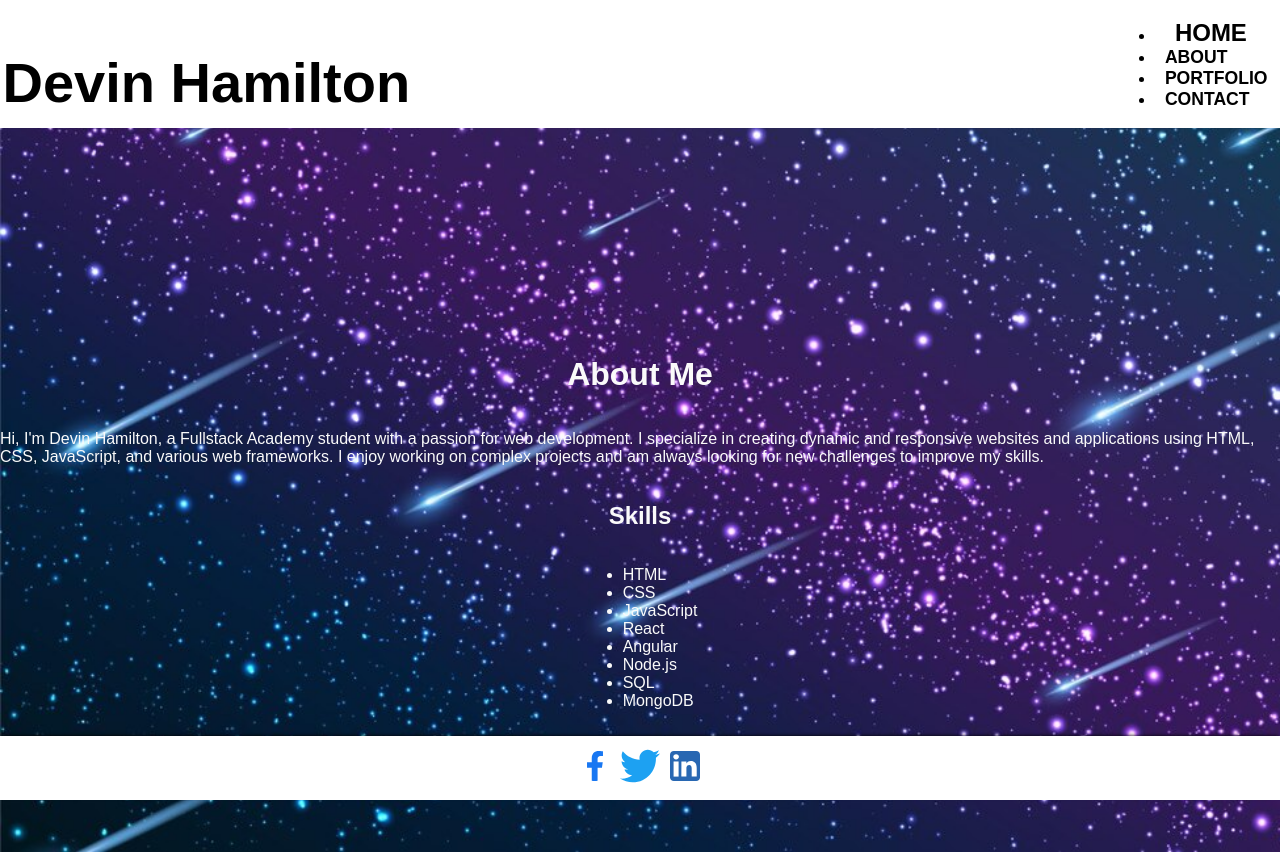
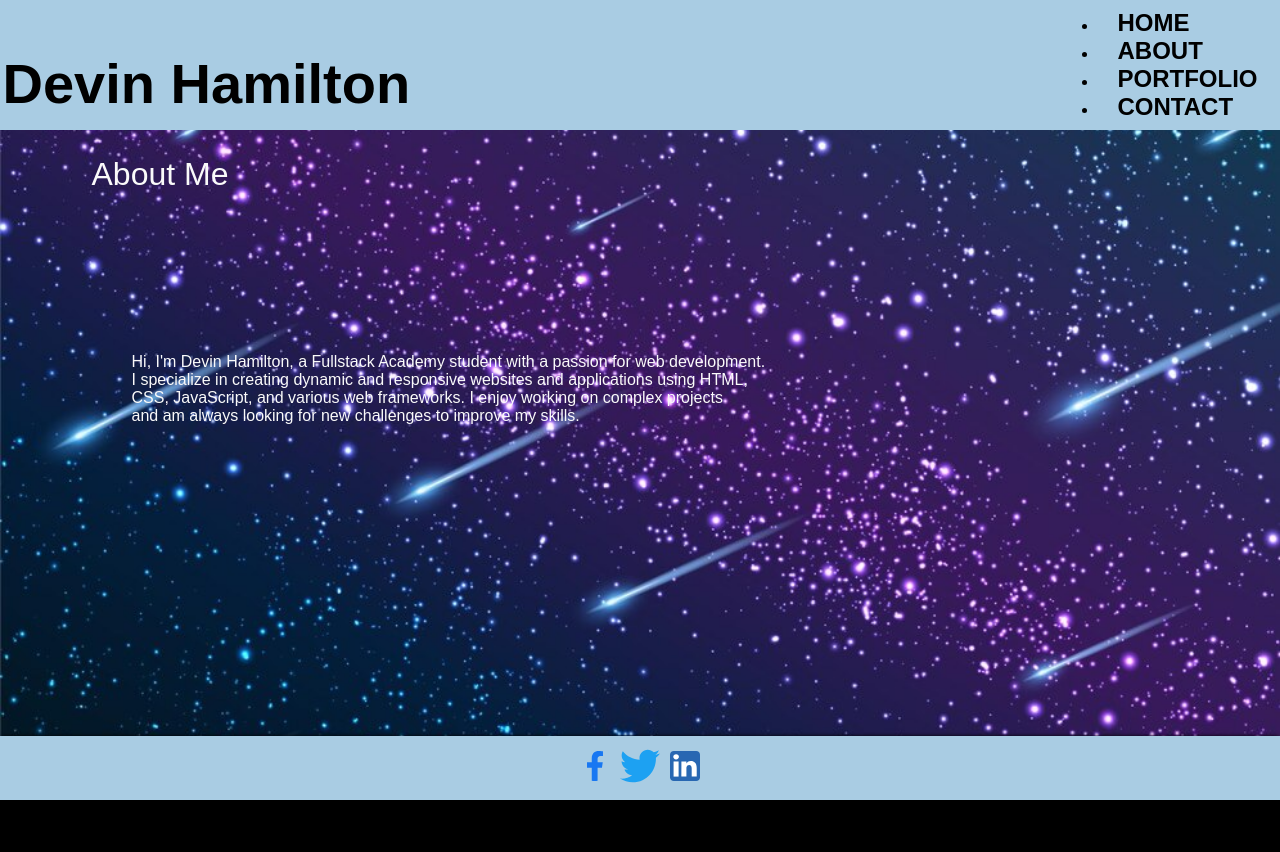
Before and after one commit to Devins-Org/Personal-website, a plain HTML site: page about.html in a window 1280 px wide. After the commit the page ends 800 px from the top, so only its background shows below. Drawn offline with Linux system fonts and the light colour scheme.

Commit message:
Add some background color on header and footer.

```diff
--- a/about.html
+++ b/about.html
@@ -16,29 +16,20 @@
         <nav>
             <ul class="nav-links">
                 <li><a href="index.html" class="active">HOME</a></li>
-                <li><a href="about.html">ABOUT</a></li>
-                <li><a href="portfolio.html">PORTFOLIO</a></li>
-                <li><a href="contact.html">CONTACT</a></li>
+                <li><a href="about.html" class="active">ABOUT</a></li>
+                <li><a href="portfolio.html" class="active">PORTFOLIO</a></li>
+                <li><a href="contact.html" class="active">CONTACT</a></li>
             </ul>
         </nav>
     </header>
     <main>
-        <h1>About Me</h1>
+        <section>
+            <h2 class="hero-about">About Me</h2>
         <p>
-            Hi, I'm Devin Hamilton, a Fullstack Academy student with a passion for web development. I specialize in creating dynamic and responsive websites and applications using HTML, CSS, JavaScript, and various web frameworks. I enjoy working on complex projects and am always looking for new challenges to improve my skills.
+            <blockquote class="hero-aboutMe">  Hi, I'm Devin Hamilton, a Fullstack Academy student with a passion for web development. <br>I specialize in creating dynamic and responsive websites and applications using HTML, <br>CSS, JavaScript, and various web frameworks. I enjoy working on complex projects <br>and am always looking for new challenges to improve my skills.
+        </p>
+        </section>
 
-        </p>
-        <h2>Skills</h2>
-        <ul>
-            <li>HTML</li>
-            <li>CSS</li>
-            <li>JavaScript</li>
-            <li>React</li>
-            <li>Angular</li>
-            <li>Node.js</li>
-            <li>SQL</li>
-            <li>MongoDB</li>
-        </ul>
     </main>
     <footer>
         <a href="https://facebook.com" target="_blank">
--- a/style.css
+++ b/style.css
@@ -4,11 +4,16 @@ header {
     display: flex;
     justify-content: space-between;
     align-items: center;
-    background-color: #ffffff;
+    background-color: #A9CCE3;
     color: #000;
     padding: 2.5px;
     margin-bottom: 5em;
-    background-image: url("night-sky-milky-way-galaxy_601658-108.jpeg");
+    position: fixed;
+    height: 125px;
+    position: fixed;
+    top: 0;
+    left: 0;
+    right: 0;
   }
 
   body {
@@ -94,11 +99,19 @@ header {
     margin-right: 30em;
     margin-top: -1.5em;
     display: flex;
-
+  }
+  .hero-about {
+    font-family: 'Papyrus', sans-serif;
+    font-size: 2rem;
+    margin-bottom: 10rem;
+    font-weight: normal;
+    margin-right: 30em;
+    margin-top: -1.5em;
+    display: flex;
   }
 
   footer {
-    background-color: #fff;
+    background-color: #A9CCE3;
     box-shadow: 0 -2px 4px -2px black;
     display: flex;
     justify-content: center;
```
Also changed, not shown: contact.html (+3 -3 lines), portfolio.html (+3 -3 lines).
